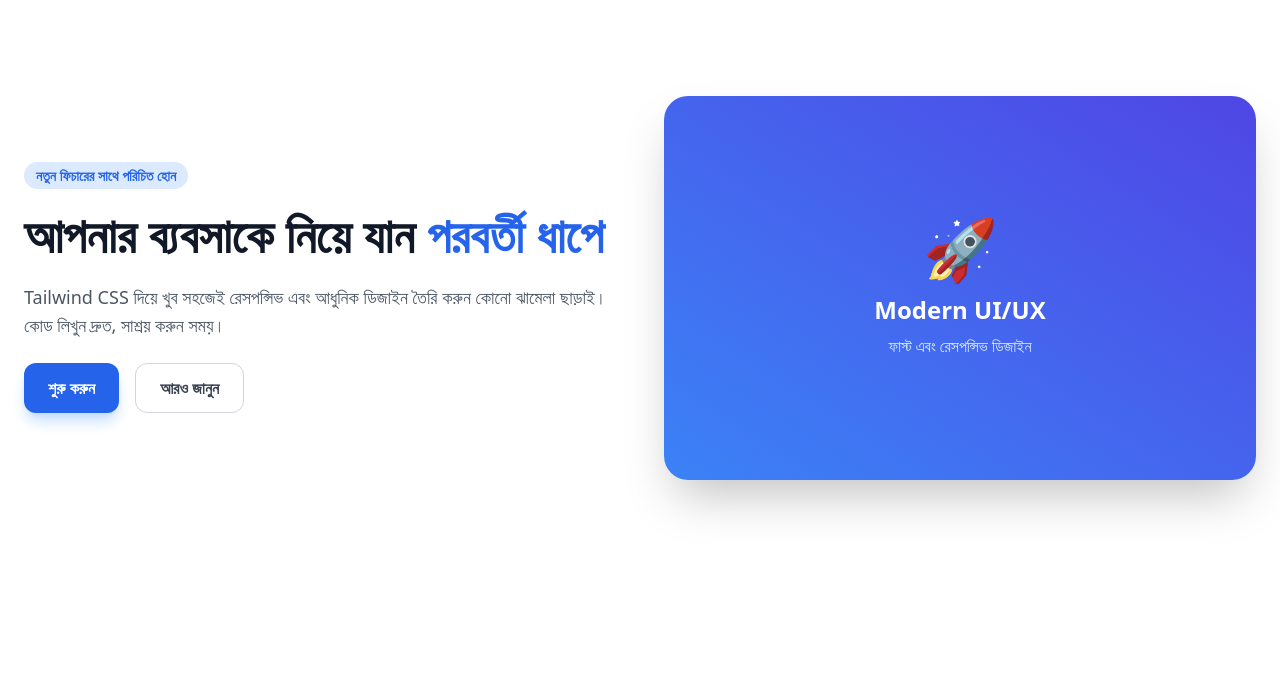
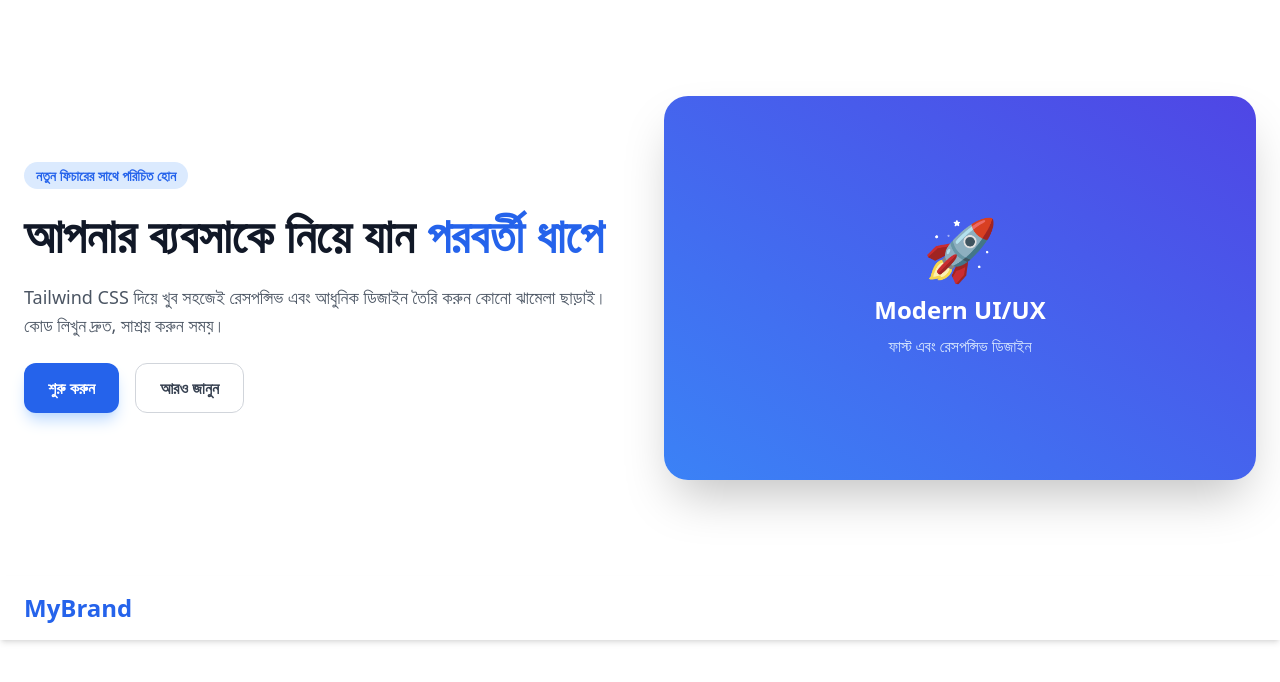
Before and after one commit to labib7402/Tailwind-css, a website: page card/imdex.html in a window 1280 px wide. Drawn offline with nearby package versions, Linux system fonts and the light colour scheme.

Commit message:
update navebar folder

```diff
--- a/card/imdex.html
+++ b/card/imdex.html
@@ -45,6 +45,16 @@
     <!-- Hero Section End -->
 
 
+    <!-- Navbar Start -->
+    <nav class="bg-white shadow-md relative">
+        <div class="container mx-auto px-6 py-4 flex justify-between items-center">
+
+            <!-- Logo -->
+            <div class="text-2xl font-bold text-blue-600">
+                MyBrand
+            </div>
+
+
 
 
 </body>
```
